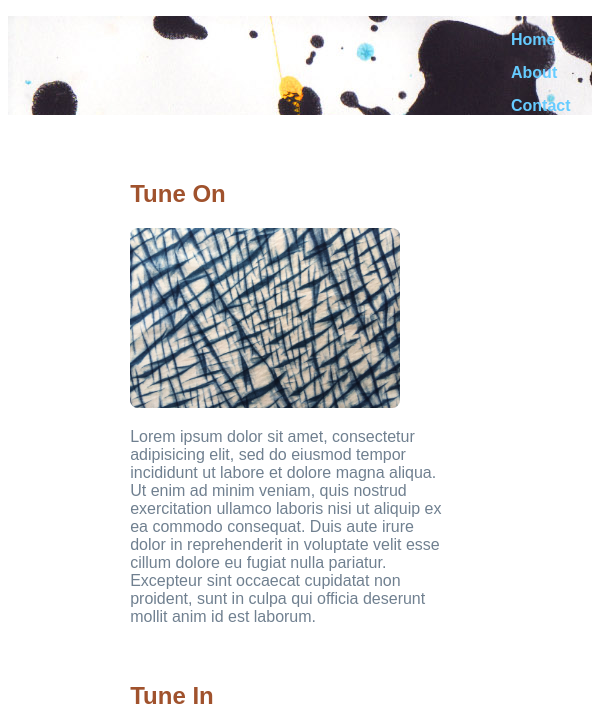
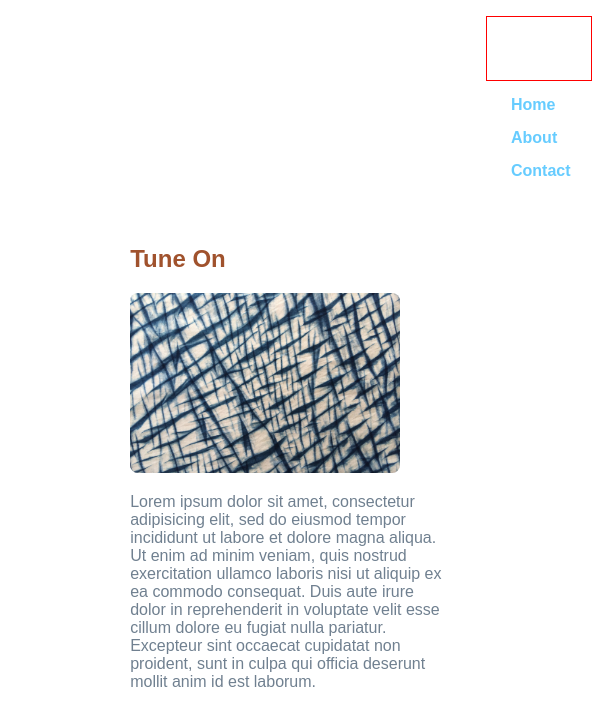
Before and after one commit to Slyncorey34/Leary-s-Queries, a plain HTML site: page index.html in a window 600 px wide. Shown: the top 727 px of the page. Drawn offline with Linux system fonts and the light colour scheme.

Commit message:
Fix navar at 739px width

```diff
--- a/index.html
+++ b/index.html
@@ -6,9 +6,9 @@
 	<link rel="stylesheet" type="text/css" href="style.css">
 	<title>Media Query Homework</title>
 </head>
-	<div class="mq-sm">
+	<!-- <div class="mq-sm">
 			<h1>Leary's Queries</h1>
-		</div>
+		</div> -->
 
 	<div class="navbar-brand">
 		<h5><i>"Transcend Your Screen and Supersize Your Life"</i></h5>
@@ -16,16 +16,27 @@
 	<nav class="navbar">
 		<div class="container">
 			<ul class="nav-links">
+				<div id="mq-sm">
+
+						<h3><a href="#">Leary's Queries</a></h3>
+
+				</div>
 			<li><a href="#">Home</a></li>
 			<li><a href="#">About</a></li>
 			<li><a href="#">Contact</a></li>
 		</ul>
+
 		</div>
+
 	</nav>
 	<body>
 
 		<div class="jumbotron">
 			<h1>Leary's Queries</h1>
+
+			<!-- <div id="mq-sm">
+				<h2>Leary's Queries</h2>
+			</div> -->
 		</div>
 	<!-- 1 col of centered text on white background defining what the site is -->
 		<div class="container-col">
--- a/style.css
+++ b/style.css
@@ -82,21 +82,20 @@
 }
 /*}*/
 /*Tablets*/
-@media all and (max-width:739px) and (min-width: 481px){
+@media all and (max-width:744px) and (min-width: 481px) {
 
 	.jumbotron {
 		display: none;
-		/*height: 10vh;*/
+		/*height: 20vh;*/
 		/*background-position: center;*/
 	}
 	.jumbotron h1 {
-		font-size: 200%;
-		padding: 0;
+		display: none;
 	}
 
-	.navbar {
-		background-image: url("inkblotblue.jpg");
-	}
+	/*.navbar {*/
+		/*background-image: url("inkblotblue.jpg");*/
+	/*}*/
 	.navbar a {
 		text-decoration: none;
 		color: #66CCFF;
@@ -105,11 +104,24 @@
 	.navbar li {
 		list-style-type: none;
 		display: inline-block;
-		margin-left: 25px;
+		/*margin-left: 25px;*/
 		/*padding-top: 15px;*/
 	}
 
+	#mq-sm {
+		border: 1px solid red;
+		display: inline-block;
+		float: left;
 
+	}
+
+	#mq-sm a{
+		float: left;
+		margin-right: 40%px;
+		width: 100%;
+		color: #fff;
+
+	}
 
 
 	.navbar-brand {
@@ -117,7 +129,7 @@
 	}
 	/*.container-col {
 		width: 100%;*/
-	}
+
 	.col-md-4 {
 		color: slategrey;
 		margin-left: 20%;
@@ -132,6 +144,7 @@
 	/*.col-md-4 img{
 		border-radius: 0px*/
 	}
+
 /*}*/
 
 /*(iPhone, Android, etc.)*/
```
